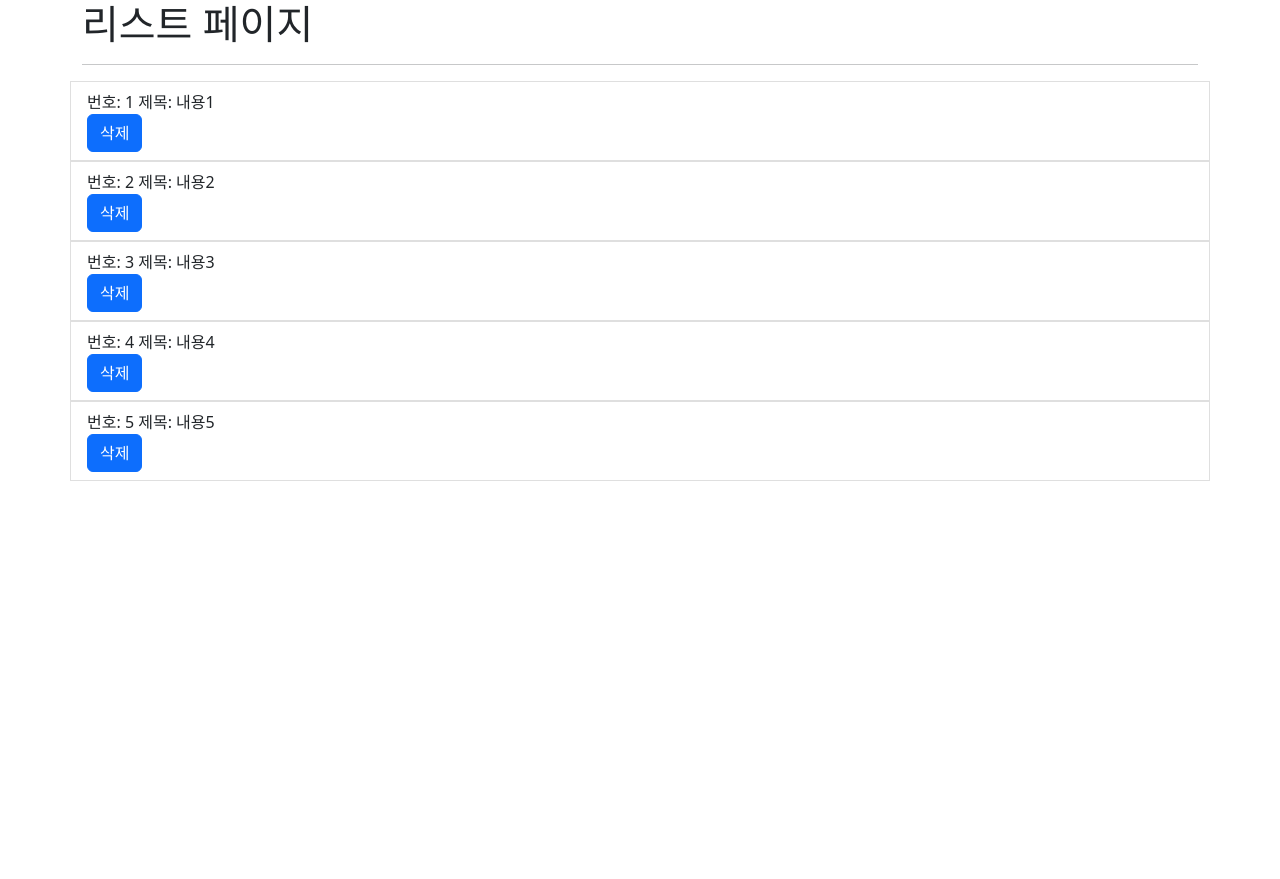
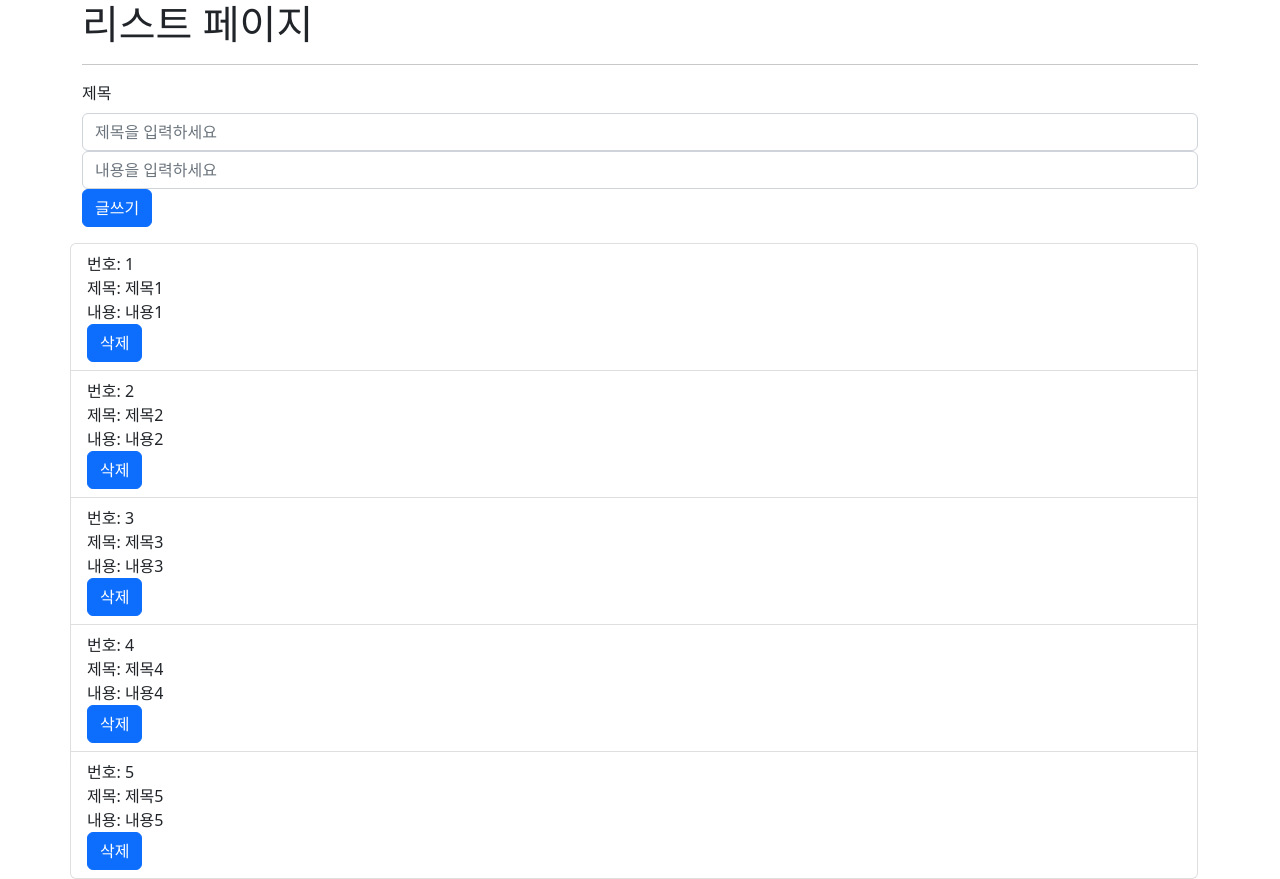
Before and after one commit to hido02/https---github.com-hido02-react-study2, a React (Create React App) app: page /list in a window 1280 px wide. Before the commit the page ends 800 px from the top, so only its background shows below. Built offline with nearby package versions, Linux system fonts and the light colour scheme.

Commit message:
글 목록, 글 쓰기 기능 추가

```diff
--- a/src/pages/ListPage.js
+++ b/src/pages/ListPage.js
@@ -1,16 +1,38 @@
 import { useState } from 'react';
-import {Container, Row, Col, Button, ListGroup} from 'react-bootstrap';
+import {Container, Row, Col, Button, ListGroup, Form} from 'react-bootstrap';
 
 const ListPage = () => {
     // 서버 api에서 요청해서 데이터를 받을 것
 
+    const [post, setPost] = useState({
+        id: '',
+        title: '',
+        content: '',
+    });
+
+    const handleInputChange = (prop) => (e) => {
+        setPost({...post, [prop]: e.target.value});
+    };
+
+    // const handleInputChange2 = (e) => {
+    //     // computed property names 문법 (키값 동적할당)
+    //     setPost({
+    //         ...post, // ...을 안 쓰면 업데이트 x 기존 값 다 날라감
+    //         [e.target.name]: e.target.value,
+    //     })
+    // }
+
     const [posts, setPosts] = useState([
-        {id:1, title:"내용1"},
-        {id:2, title:"내용2"},
-        {id:3, title:"내용3"},
-        {id:4, title:"내용4"},
-        {id:5, title:"내용5"},
+        {id:1, title:"제목1", content: "내용1"},
+        {id:2, title:"제목2", content: "내용2"},
+        {id:3, title:"제목3", content: "내용3"},
+        {id:4, title:"제목4", content: "내용4"},
+        {id:5, title:"제목5", content: "내용5"},
     ]);
+
+    const handleWrite = () => {
+        setPosts([...posts, post]);
+    }
 
     return (
         <div>
@@ -18,9 +40,23 @@ const ListPage = () => {
 <Container>
             <h1>리스트 페이지</h1>
             <hr/>
+            <Form>
+      <Form.Group className="mb-3" controlId="exampleForm.ControlInput1">
+        <Form.Label>제목</Form.Label>
+        <Form.Control type="text" placeholder="제목을 입력하세요" value={post.title} onChange={handleInputChange('title')}/>
+        <Form.Control type="text" placeholder="내용을 입력하세요" value={post.content} onChange={handleInputChange('content')} name='content'/>
+        {/* <Form.Control type="text" placeholder="내용을 입력하세요" value={post.content} onChange={handleInputChange2} name='content'/> */}
+        <Button onClick={handleWrite}>글쓰기</Button>
+      </Form.Group>
+    </Form>
+    <Row>
             <ListGroup as="ul">
-            {posts.map((post) =><Row><ListGroup.Item as="li"><Col>번호: {post.id} 제목: {post.title} </Col><Col></Col><Col><Button>삭제</Button></Col></ListGroup.Item></Row>)}
+            {posts.map((post) =><ListGroup.Item as="li"><Col>번호: {post.id} </Col>
+            <Col>제목: {post.title}</Col>
+            <Col>내용: {post.content}</Col>
+            <Button>삭제</Button></ListGroup.Item>)}
             </ListGroup>
+            </Row>
             </Container>
 
         </div>
--- a/src/pages/WritePage.js
+++ b/src/pages/WritePage.js
@@ -3,24 +3,14 @@ import { Container, Row, Col, Form, Button } from 'react-bootstrap';
 const WritePage = () => {
     // write는 db에 insert
 
-    const handleWrite = () => {
-        // ListPage의 setPosts에 무엇을 담아야 함?
-        // let post = {id:6, title:"인풋값"};
-        // setPosts()해야
-    }
+
 
     return (
         <div>
 <Container>
             <h1>글쓰기 페이지</h1>
             <hr/>
-            <Form>
-      <Form.Group className="mb-3" controlId="exampleForm.ControlInput1">
-        <Form.Label>제목</Form.Label>
-        <Form.Control type="text" placeholder="제목을 입력하세요" />
-        <Button onClick={handleWrite}>글쓰기</Button>
-      </Form.Group>
-    </Form>
+
     </Container>
 
         </div>
```
